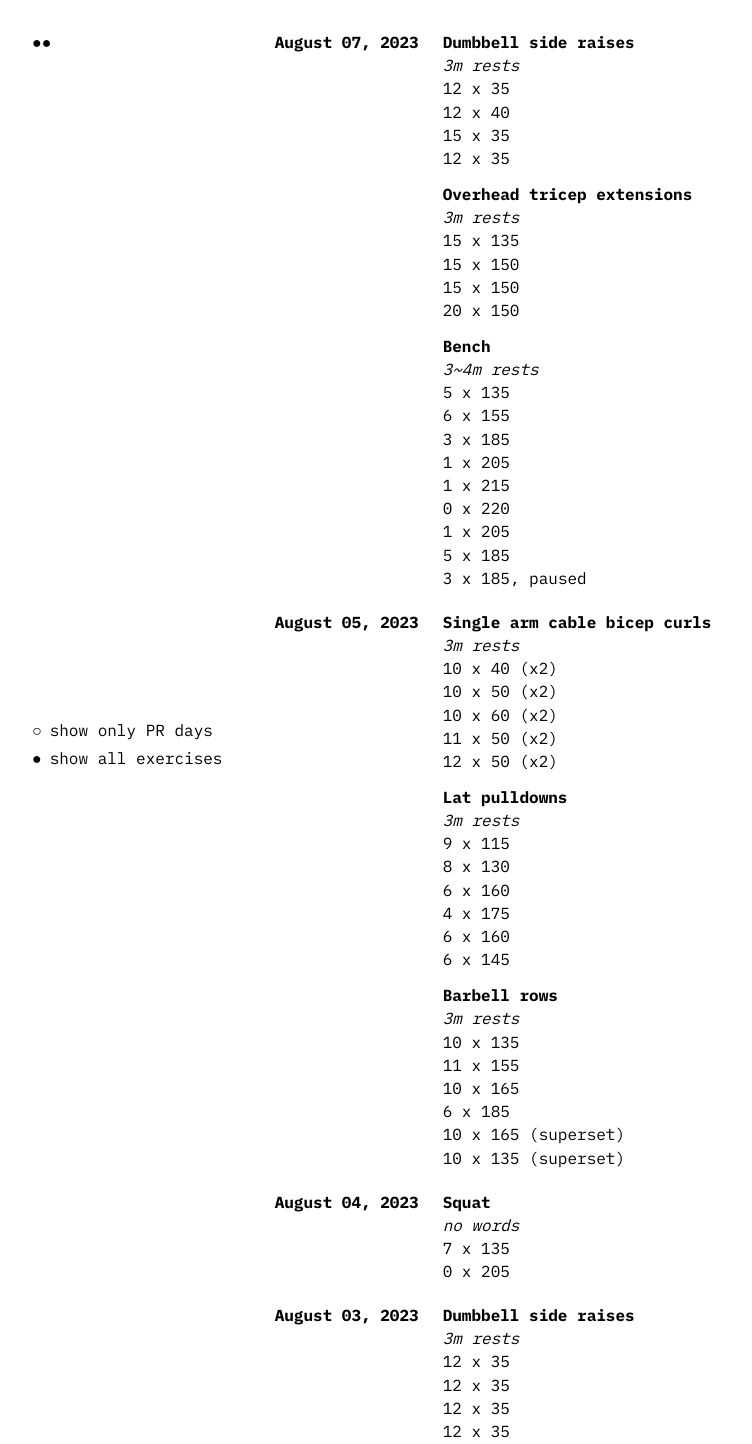
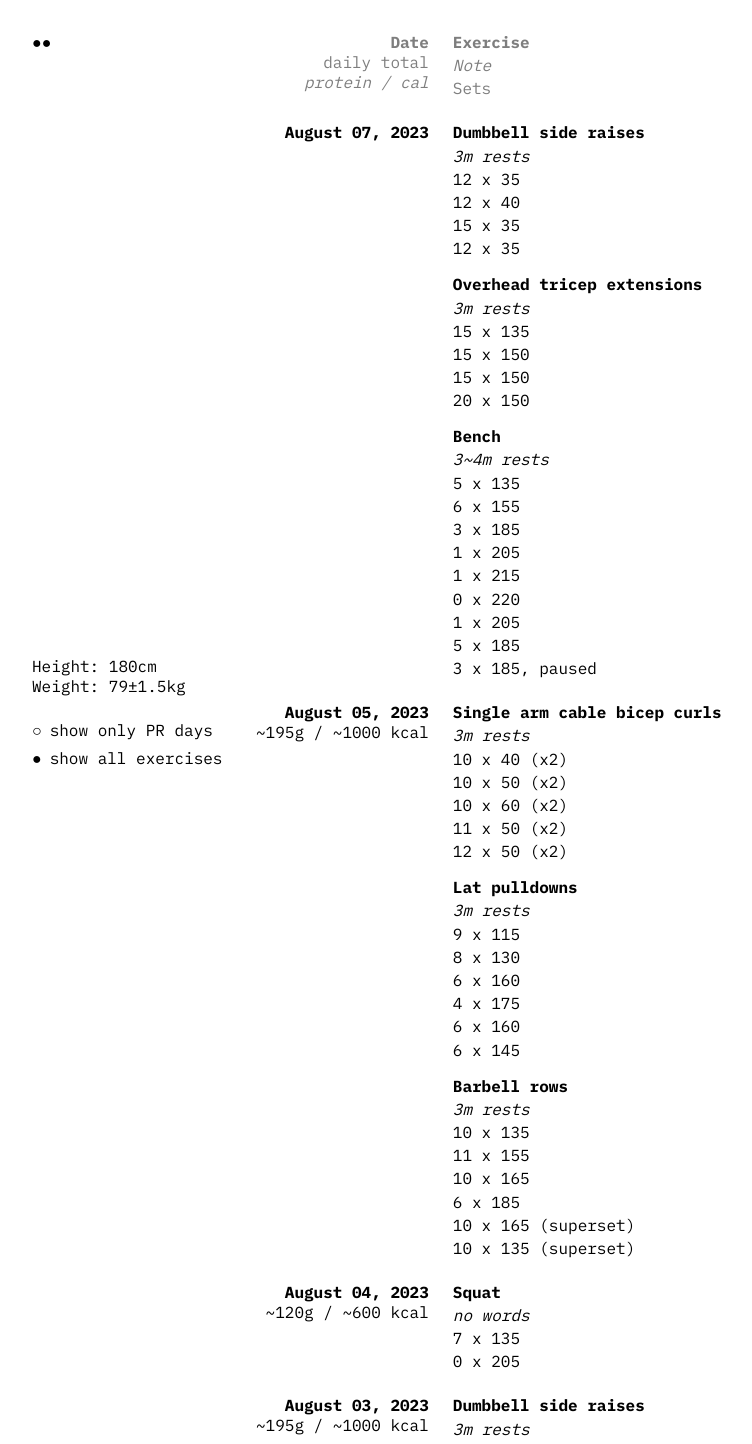
Before and after one commit to naijwu/twoplates, a Next.js app: page / in a window 1280 px wide. Shown: the top 1444 px of the page, without its empty margins (0-752 px from the left). Built offline with nearby package versions, Linux system fonts and the light colour scheme.

Commit message:
added more info

```diff
--- a/src/app/page.module.css
+++ b/src/app/page.module.css
@@ -20,6 +20,10 @@
   position: fixed;
   bottom: var(--corner-padding);
   left: var(--corner-padding);
+}
+
+.current {
+  padding-bottom: 1rem;
 }
 
 .toggle {
@@ -46,6 +50,10 @@
   font-weight: 700;
 }
 
+.legend {
+  opacity: 0.5;
+}
+
 .stats {
   padding: var(--corner-padding) 0;
   display: grid;
@@ -53,10 +61,16 @@
   gap: 1.5rem;
 }
 
+.meta {
+  display: flex;
+  flex-direction: column;
+  align-items: flex-end;
+  text-align: right;
+  white-space: nowrap;
+}
+
 .date {
   font-weight: 700;
-  text-align: right;
-  white-space: nowrap;
 }
 
 .exercises {
--- a/src/app/page.tsx
+++ b/src/app/page.tsx
@@ -4,7 +4,7 @@ import { useState, useMemo } from 'react'
 import { dateToString, parseData, parseFilteredData } from '@/utilities/helpers';
 import styles from './page.module.css'
 import { INPUT_EXAMPLE, parsedSchema } from '@/utilities/types';
-import { DATA } from '@/utilities/data';
+import { DATA, MACROS } from '@/utilities/data';
 
 const Toggle = ({
   toggle,
@@ -57,6 +57,9 @@ export default function Home() {
         ●●
       </a>
       <div className={styles.options}>
+        <div className={styles.current}>
+          Height: 180cm<br />Weight: 79±1.5kg
+        </div>
         <Toggle
           toggle={showOnlyPR ? '●' : '○'}
           label={'show only PR days'}
@@ -75,10 +78,33 @@ export default function Home() {
           onClick={()=>setShowFilters(!showFilters)} />
       </div>
       <div className={styles.stats}>
+        <div className={`${styles.legend} ${styles.meta}`}>
+          <div className={styles.date}>
+            Date
+          </div>
+          <div>daily total</div>
+          <div style={{ fontStyle: 'italic' }}>
+            protein / cal
+          </div>
+        </div>
+        <div className={`${styles.legend} ${styles.exercises}`}>
+            <div className={styles.exercise}>
+              <div className={styles.label}>
+                Exercise
+              </div>
+              <div className={styles.note}>
+                Note
+              </div>
+              Sets
+            </div>
+        </div>
         {data?.map((item, index) => (
           <>
-            <div className={styles.date}>
-              {dateToString(item.date)}
+            <div className={styles.meta}>
+              <div className={styles.date}>
+                {dateToString(item.date)}
+              </div>
+              {MACROS[item.date]}
             </div>
             <div className={styles.exercises}>
               {item.exercises?.map((exercise) => (
--- a/src/utilities/data.tsx
+++ b/src/utilities/data.tsx
@@ -1,4 +1,21 @@
-import { inputSchema } from "./types";
+import { inputSchema, macrosSchema } from "./types";
+
+export const MACROS: macrosSchema = Object.freeze({
+    '2023-07-24': `~195g / ~1000 kcal`,
+    '2023-07-25': `~210g / ~1500 kcal`,
+    '2023-07-26': `~195g / ~1000 kcal`,
+    '2023-07-27': `~215g / ~1800 kcal`,
+    '2023-07-28': `~120g / ~600 kcal`,
+    '2023-07-29': `~195g / ~1000 kcal`,
+    '2023-07-30': `~195g / ~1000 kcal`,
+    '2023-07-31': `~195g / ~1000 kcal`,
+    '2023-08-01': `~195g / ~1000 kcal`,
+    '2023-08-02': `~195g / ~1000 kcal`,
+    '2023-08-03': `~195g / ~1000 kcal`,
+    '2023-08-04': `~120g / ~600 kcal`,
+    '2023-08-05': `~195g / ~1000 kcal`,
+    '2023-08-06': `~150g / ~1500 kcal`,
+})
 
 export const DATA: inputSchema = Object.freeze({
     'Single arm cable bicep curls': {
--- a/src/utilities/types.tsx
+++ b/src/utilities/types.tsx
@@ -19,6 +19,10 @@ export type parsedSchema = {
         sets: sets;
     }[];
 }[];
+
+export type macrosSchema = {
+    [key: string]: string
+}
 
 // Date: YYYY-MM-DD
 export const INPUT_EXAMPLE: inputSchema = {
```
